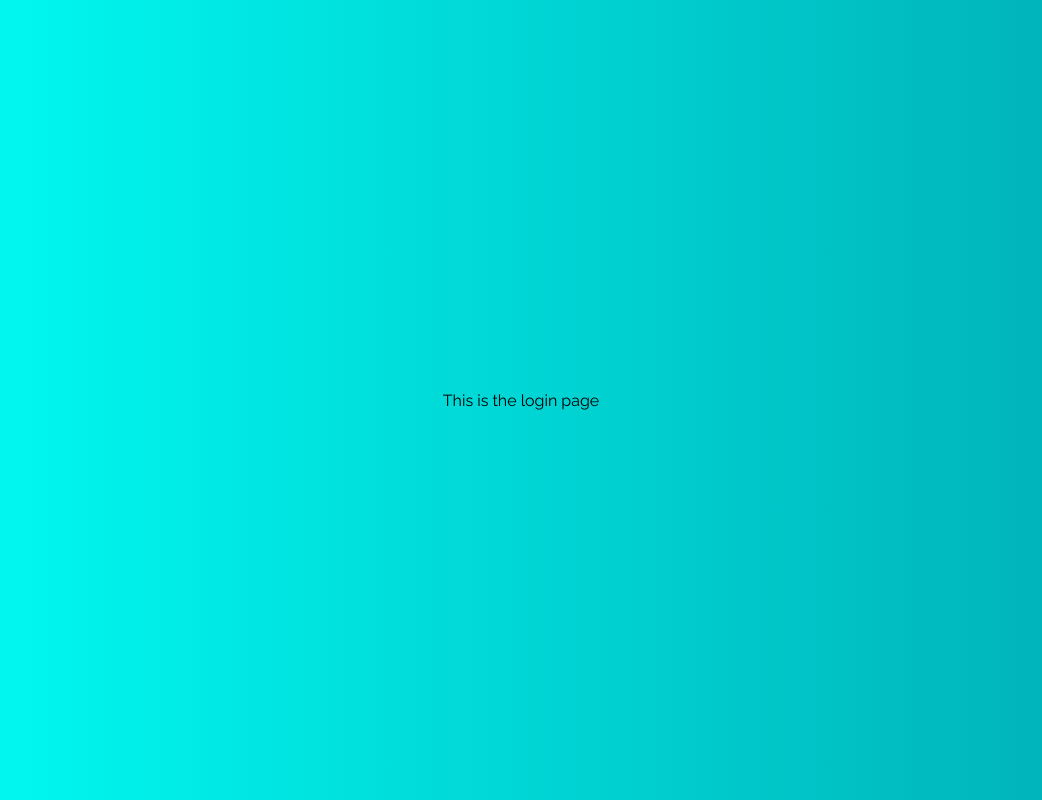
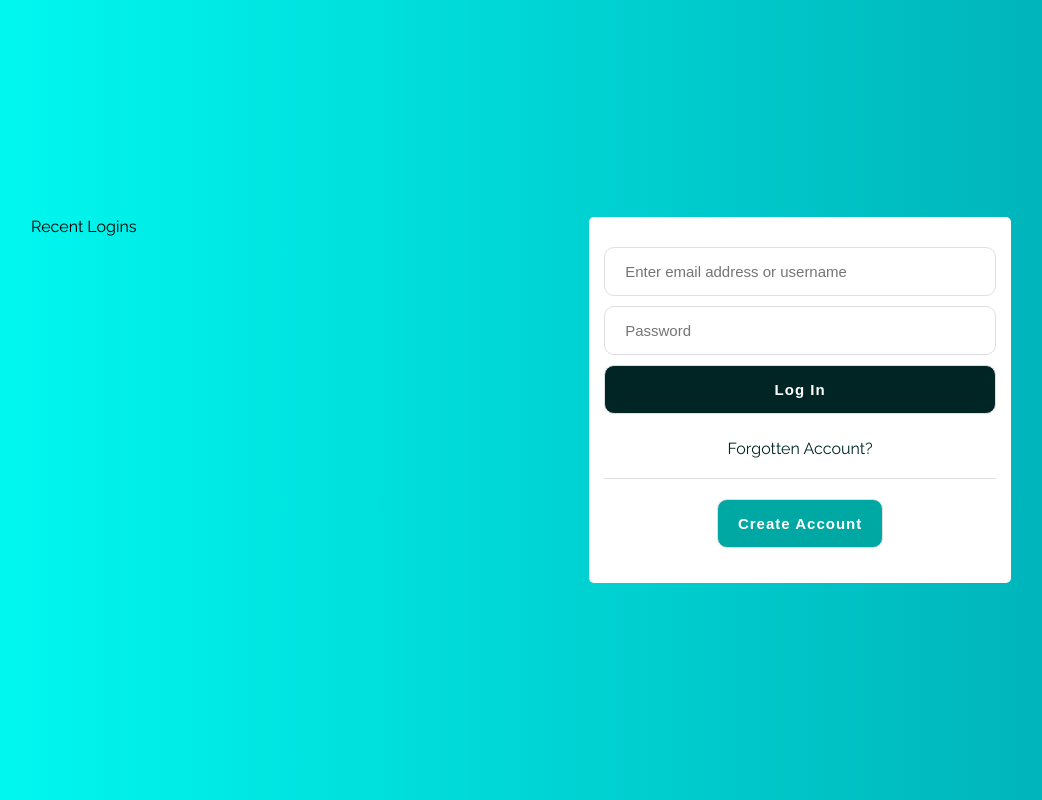
Before and after one commit to dufferbrady/MERN-Excercise-Tracker, a React (Create React App) app: page /sign-in in a window 1280 px wide. Shown: the whole page, without its empty margins (119-1161 px from the left). Built offline with nearby package versions, Linux system fonts and the light colour scheme.

Commit message:
styled sign in form for user

```diff
--- a/src/components/Login/Login.js
+++ b/src/components/Login/Login.js
@@ -1,7 +1,82 @@
 import React from "react";
 
+import classes from "./login.module.css";
+import Input from "../UI/Input/Input";
+import Button from "../UI/Button/Button";
+
 const Login = () => {
-  return <div>This is the login page</div>;
+  return (
+    <div className={classes.login_container}>
+      <div className={classes.recent_logins}>Recent Logins</div>
+      <div className={classes.login_form}>
+        <div className={classes.input_container}>
+          <Input
+            text="text"
+            placeholder="Enter email address or username"
+            styles={{
+              width: "100%",
+              padding: "15px 20px",
+              "box-sizing": "border-box",
+              margin: "15px 0 5px 0",
+              "border-radius": "10px",
+              border: "1px solid #DDDFE2",
+              "font-size": "15px",
+            }}
+          />
+          <Input
+            text="text"
+            placeholder="Password"
+            styles={{
+              width: "100%",
+              padding: "15px 20px",
+              "box-sizing": "border-box",
+              margin: "5px 0",
+              "border-radius": "10px",
+              border: "1px solid #DDDFE2",
+              "font-size": "15px",
+            }}
+          />
+          <Button
+            text="Log In"
+            styles={{
+              width: "100%",
+              padding: "15px 20px",
+              "box-sizing": "border-box",
+              margin: "5px 0",
+              "border-radius": "10px",
+              border: "1px solid #DDDFE2",
+              "font-size": "15px",
+              background: "#002524",
+              color: "white",
+              "letter-spacing": "1px",
+              "font-weight": "600",
+            }}
+          />
+        </div>
+        <div className={classes.forgotten_account}>
+          <span>Forgotten Account?</span>
+        </div>
+        <div className={classes.create_account}>
+          <Button
+            text="Create Account"
+            styles={{
+              width: "100%",
+              padding: "15px 20px",
+              "box-sizing": "border-box",
+              margin: "5px 0",
+              "border-radius": "10px",
+              border: "1px solid #DDDFE2",
+              "font-size": "15px",
+              background: "#00a8a3",
+              color: "white",
+              "letter-spacing": "1px",
+              "font-weight": "600",
+            }}
+          />
+        </div>
+      </div>
+    </div>
+  );
 };
 
 export default Login;
--- /dev/null
+++ b/src/components/Login/login.module.css
@@ -0,0 +1,51 @@
+.login_container {
+  display: flex;
+  flex-flow: row nowrap;
+  justify-content: space-around;
+  width: 100vw;
+  margin: 25px 150px;
+}
+
+.recent_logins {
+  flex-grow: 3;
+}
+
+.login_form {
+  flex-grow: 1;
+  background: #ffffff;
+  border-radius: 5px;
+  padding: 15px;
+  display: flex;
+  flex-direction: column;
+  justify-content: center;
+  align-items: center;
+}
+
+.input_container {
+  display: flex;
+  margin: 0 auto;
+  flex-direction: column;
+  flex-grow: 1;
+  width: 100%;
+  justify-content: space-between;
+  box-sizing: border-box;
+}
+
+.forgotten_account {
+  padding: 20px;
+  border-bottom: 1px solid #dddfe2;
+  width: 100%;
+  box-sizing: border-box;
+  display: flex;
+  justify-content: center;
+  color: #002524;
+  font-weight: 500;
+}
+
+.create_account {
+  margin: 15px 0;
+  width: 100%;
+  display: flex;
+  flex-direction: row;
+  justify-content: center;
+}
--- /dev/null
+++ b/src/components/UI/Button/Button.js
@@ -0,0 +1,11 @@
+import React from "react";
+
+const Button = ({ text, styles }) => {
+  return (
+    <div>
+      <button style={{ ...styles }}>{text}</button>
+    </div>
+  );
+};
+
+export default Button;
--- /dev/null
+++ b/src/components/UI/Input/Input.js
@@ -0,0 +1,11 @@
+import React from "react";
+
+const Input = ({ text, placeholder, styles }) => {
+  return (
+    <div>
+      <input type={text} placeholder={placeholder} style={{ ...styles }} />
+    </div>
+  );
+};
+
+export default Input;
```
